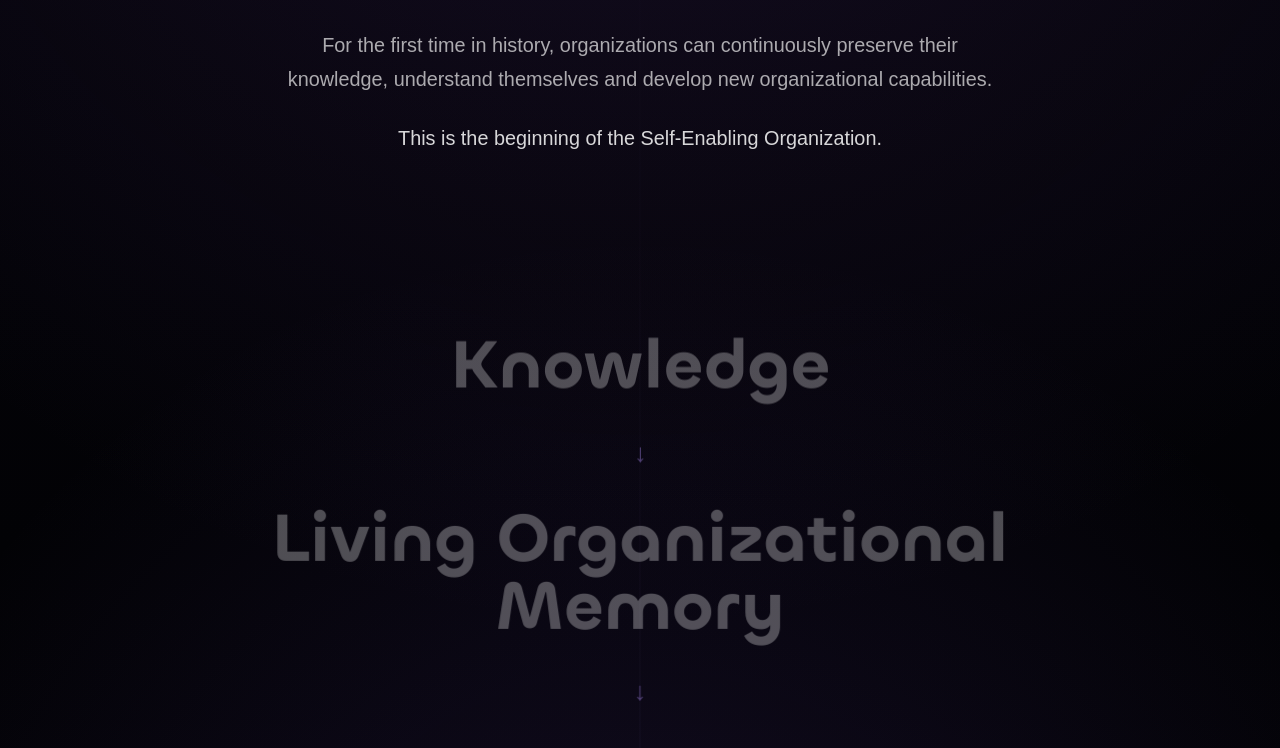
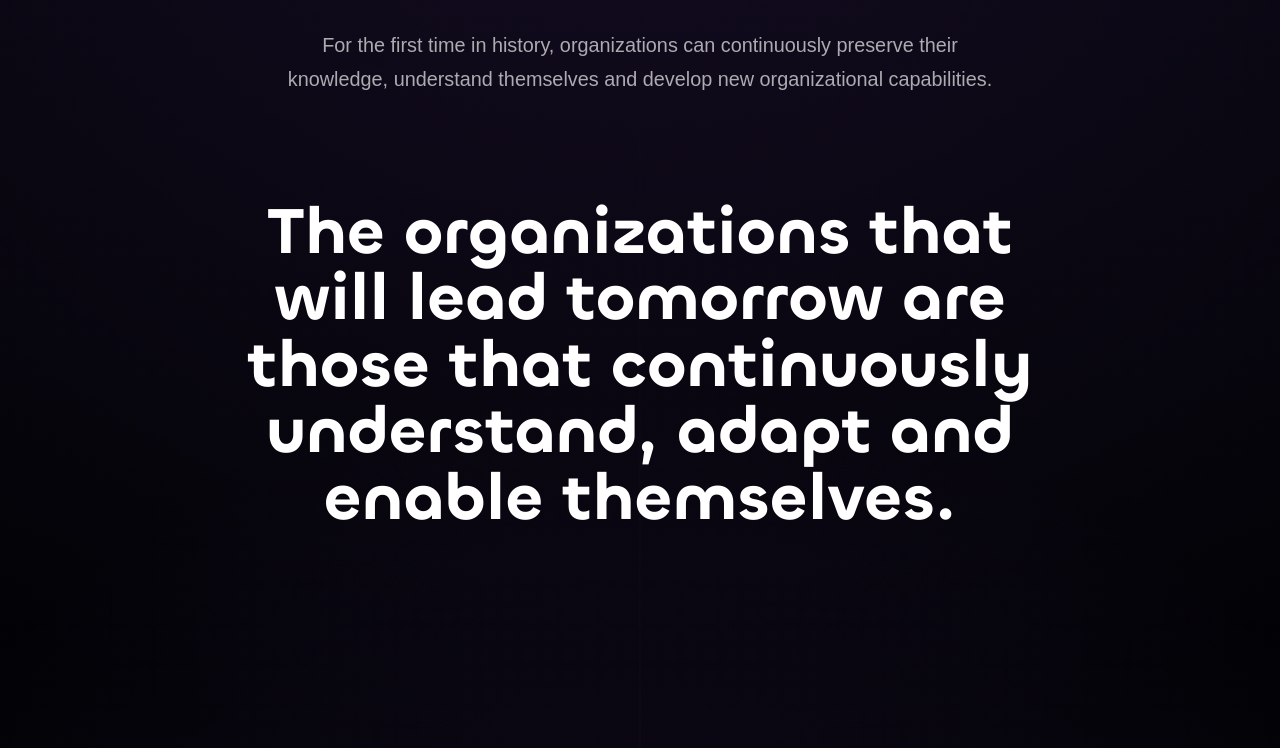
Before and after one commit to Puarg42/Branding-Page-aiio, a Next.js app: page / in a window 1280 px wide. Shown: the part 3480-4228 px from the top of the page. Built offline with nearby package versions, Linux system fonts and the light colour scheme; no server answers.

Commit message:
Refine self-enabling organization closing statement

```diff
--- a/app/globals.css
+++ b/app/globals.css
@@ -3185,6 +3185,17 @@ h1 {
   color: rgb(255 255 255 / 84%);
 }
 
+.organization-header p.organization-closing-statement {
+  color: #ffffff;
+  font-family: var(--font-aiio-heading);
+  font-size: clamp(2.25rem, 5.1vw, 5.6rem);
+  font-weight: 600;
+  line-height: 1.02;
+  margin: clamp(44px, 6vw, 84px) auto clamp(22px, 3.8vw, 54px);
+  max-width: 980px;
+  text-wrap: balance;
+}
+
 .organization-journey {
   display: grid;
   justify-items: center;
--- a/app/page.tsx
+++ b/app/page.tsx
@@ -246,7 +246,10 @@ function NewKindOrganization() {
             preserve their knowledge, understand themselves and develop new
             organizational capabilities.
           </p>
-          <p>This is the beginning of the Self-Enabling Organization.</p>
+          <p className="organization-closing-statement">
+            The organizations that will lead tomorrow are those that
+            continuously understand, adapt and enable themselves.
+          </p>
         </div>
         <ol className="organization-journey" aria-label="Self-enabling organization journey">
           {intelligenceProgression.map((step) => (
```
